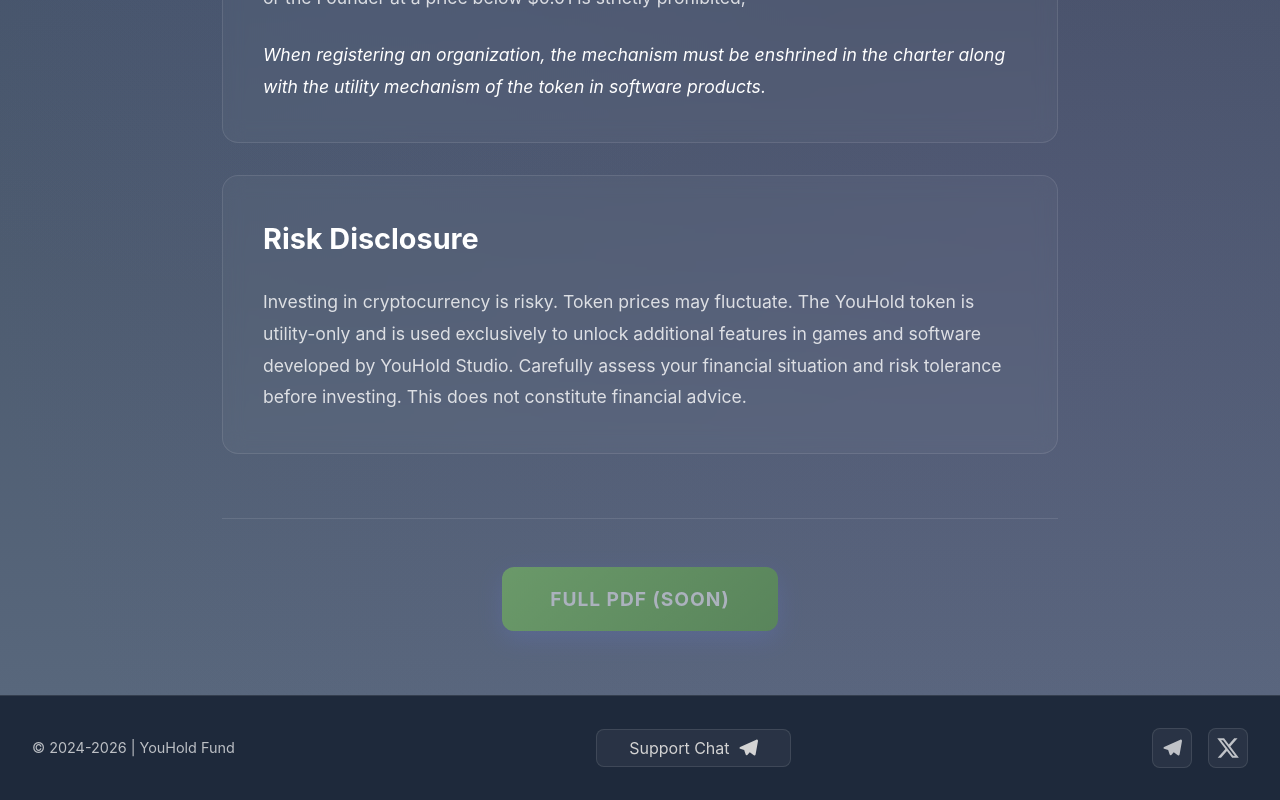
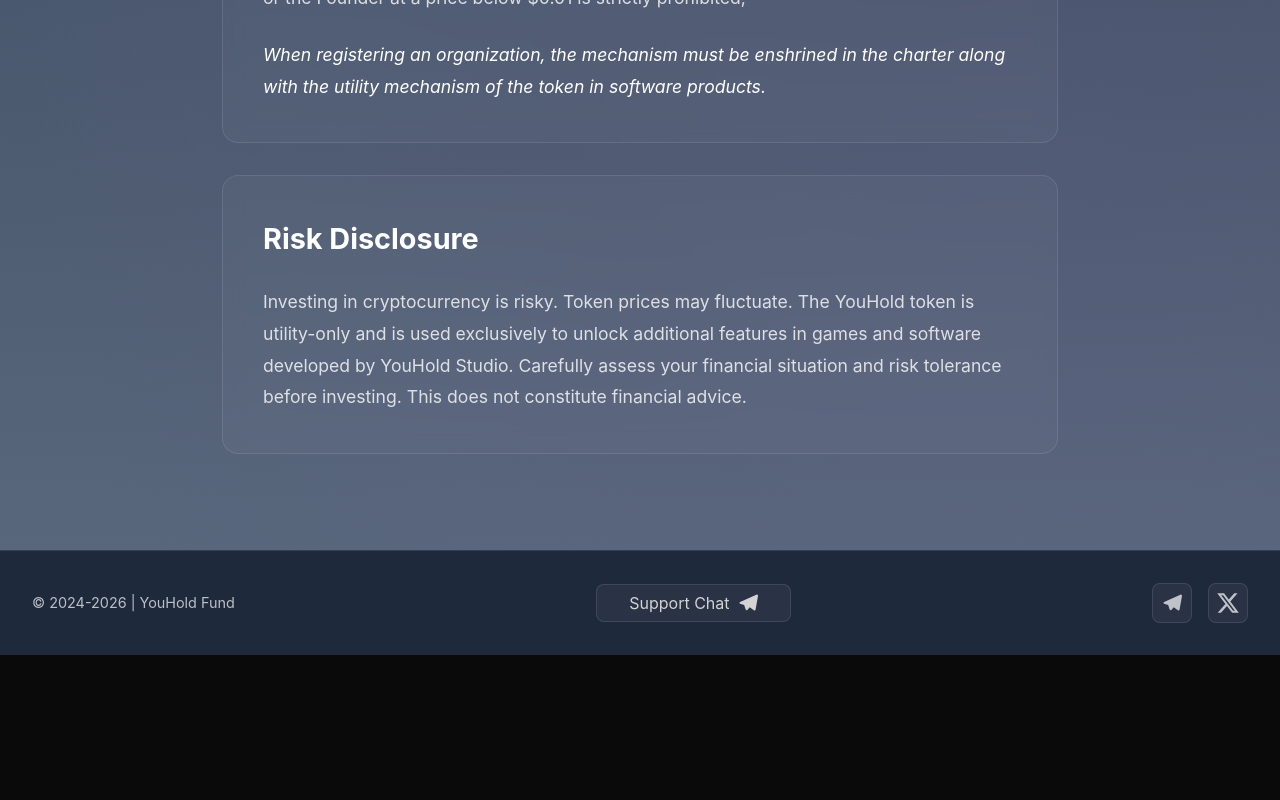
Before and after one commit to SashaJozwiak/uh_l, a Next.js app: page /whitepaper in a window 1280 px wide. Shown: the part 1625-2425 px from the top of the page. After the commit the page ends 2280 px from the top, so only its background shows below. Built offline with nearby package versions, Linux system fonts and the light colour scheme; no server answers.

Commit message:
fix: del btn

```diff
--- a/app/whitepaper/page.tsx
+++ b/app/whitepaper/page.tsx
@@ -153,11 +153,11 @@
             <h2 className={styles.sectionTitle}>{t('whitepaper.risks.title')}</h2>
             <p className={styles.sectionText}>{t('whitepaper.risks.text')}</p>
           </div>
-          <div className={styles.downloadSection}>
+          {/* <div className={styles.downloadSection}>
             <button className={styles.downloadButton}>
               {t('whitepaper.download')}
             </button>
-          </div>
+          </div> */}
         </div>
       </div>
     </main>
```
